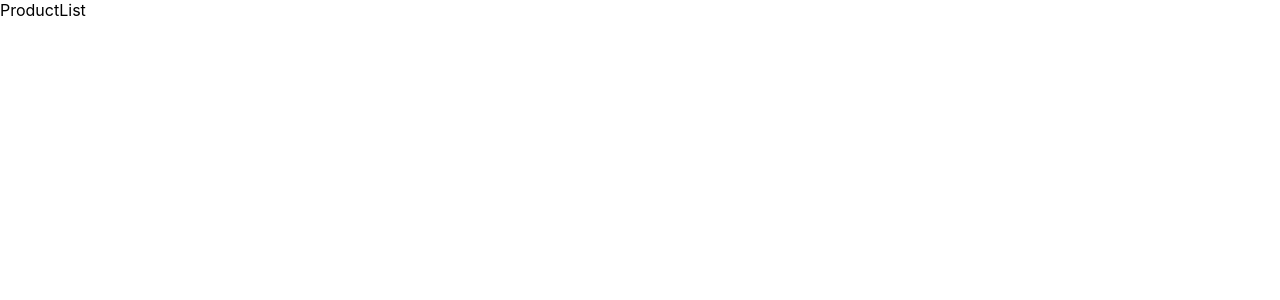
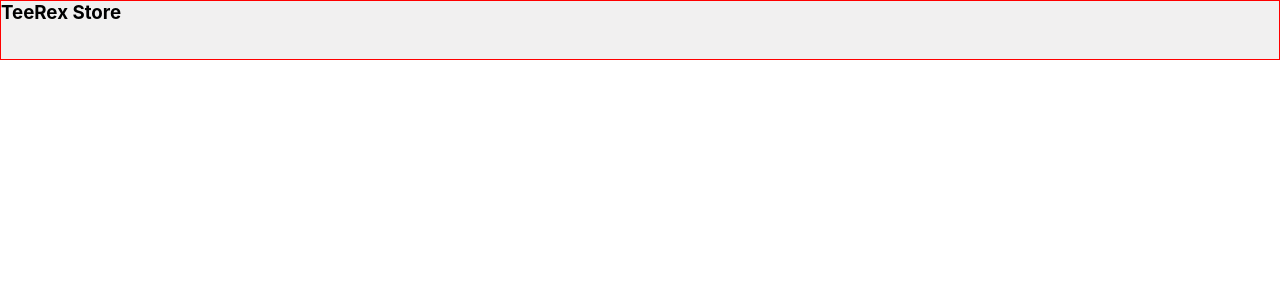
Before and after one commit to Iqbal0786/teerex-store, a React (Create React App) app: page / in a window 1280 px wide. Shown: the top 300 px of the page. Built offline with nearby package versions, Linux system fonts and the light colour scheme.

Commit message:
added navbar

```diff
--- a/src/Styles/styles.css
+++ b/src/Styles/styles.css
@@ -0,0 +1,6 @@
+#navBar{
+    width: 100%;
+    height: 60px;
+    background-color: #f1f0f0;
+    border: 1px solid red;
+}
--- a/src/components/ProductList.jsx
+++ b/src/components/ProductList.jsx
@@ -1,7 +1,13 @@
 import React from 'react'
-
+import "../Styles/styles.css"
 export default function ProductList() {
   return (
-    <div>ProductList</div>
+    <>
+    <div id="navBar">
+      <div className="menu">
+        <h3>TeeRex Store</h3>
+      </div>
+    </div>
+    </>
   )
 }
--- a/src/index.css
+++ b/src/index.css
@@ -11,3 +11,8 @@ code {
   font-family: source-code-pro, Menlo, Monaco, Consolas, 'Courier New',
     monospace;
 }
+*{
+  margin: 0;
+  padding: 0;
+  box-sizing: border-box;
+}
```
